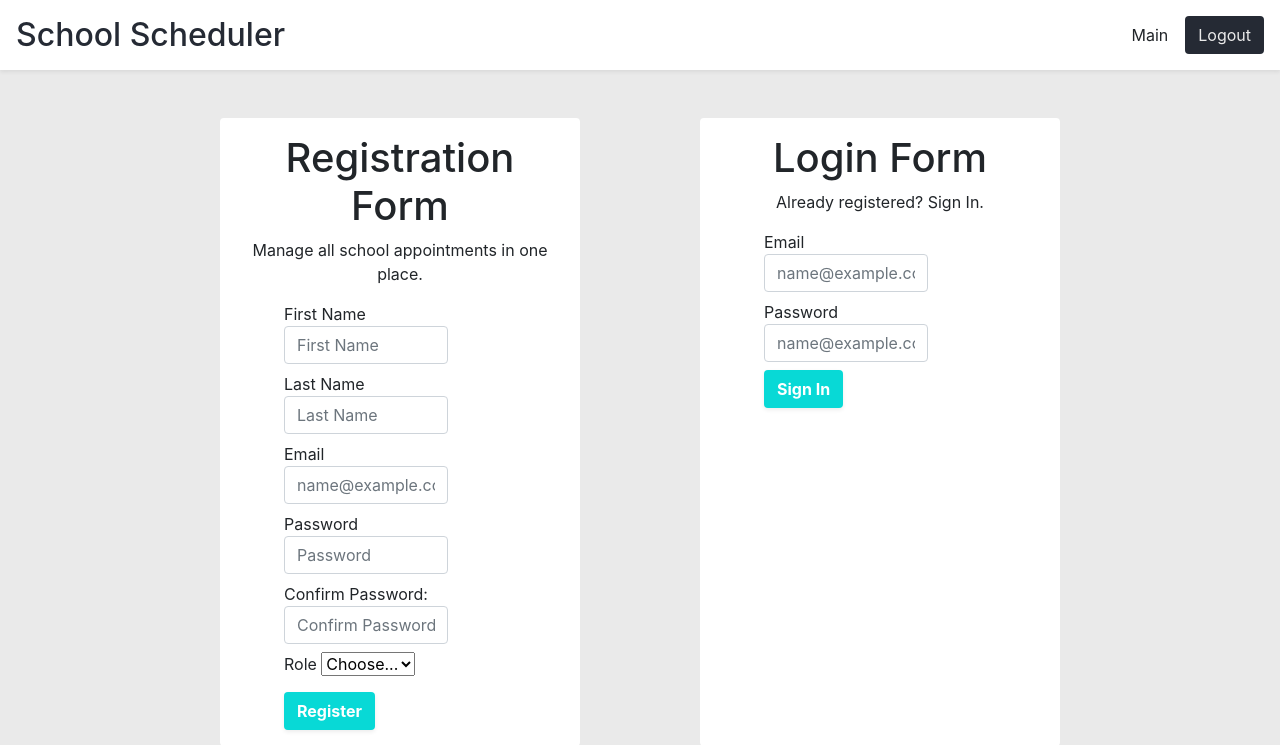
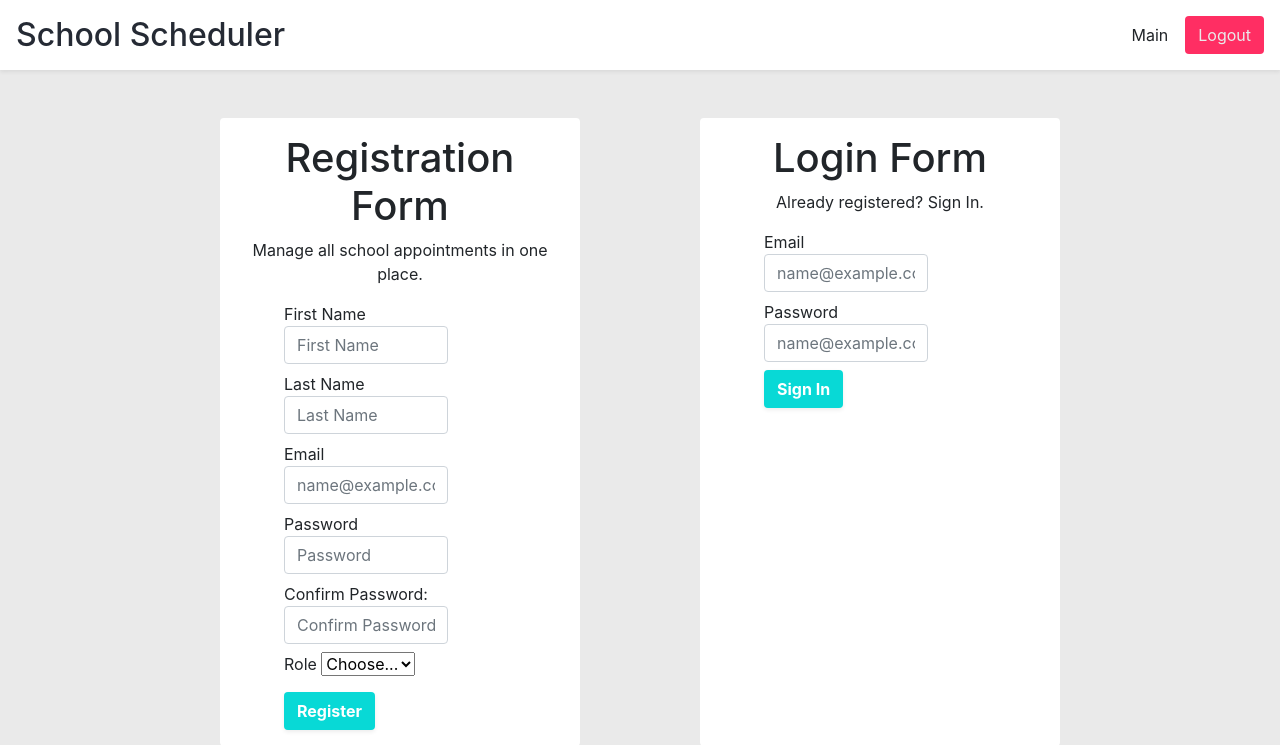
Before and after one commit to JennyWauer/school_scheduler, a Django app: page /register in a window 1280 px wide. Shown: the top 745 px of the page. Run offline with Django 3.2, Linux system fonts and the light colour scheme; some libraries are stand-ins or nearby versions.

Commit message:
update logout button color

```diff
--- a/scheduler_app/static/css/style.css
+++ b/scheduler_app/static/css/style.css
@@ -12,7 +12,7 @@ html {
 }
 
 #sign-in, .inbox-btn {
-    background-color: #252a34;
+    background-color: #FF2E63;
     color: #eaeaea;
 }
 
```
Also changed, not shown: db.sqlite3.
